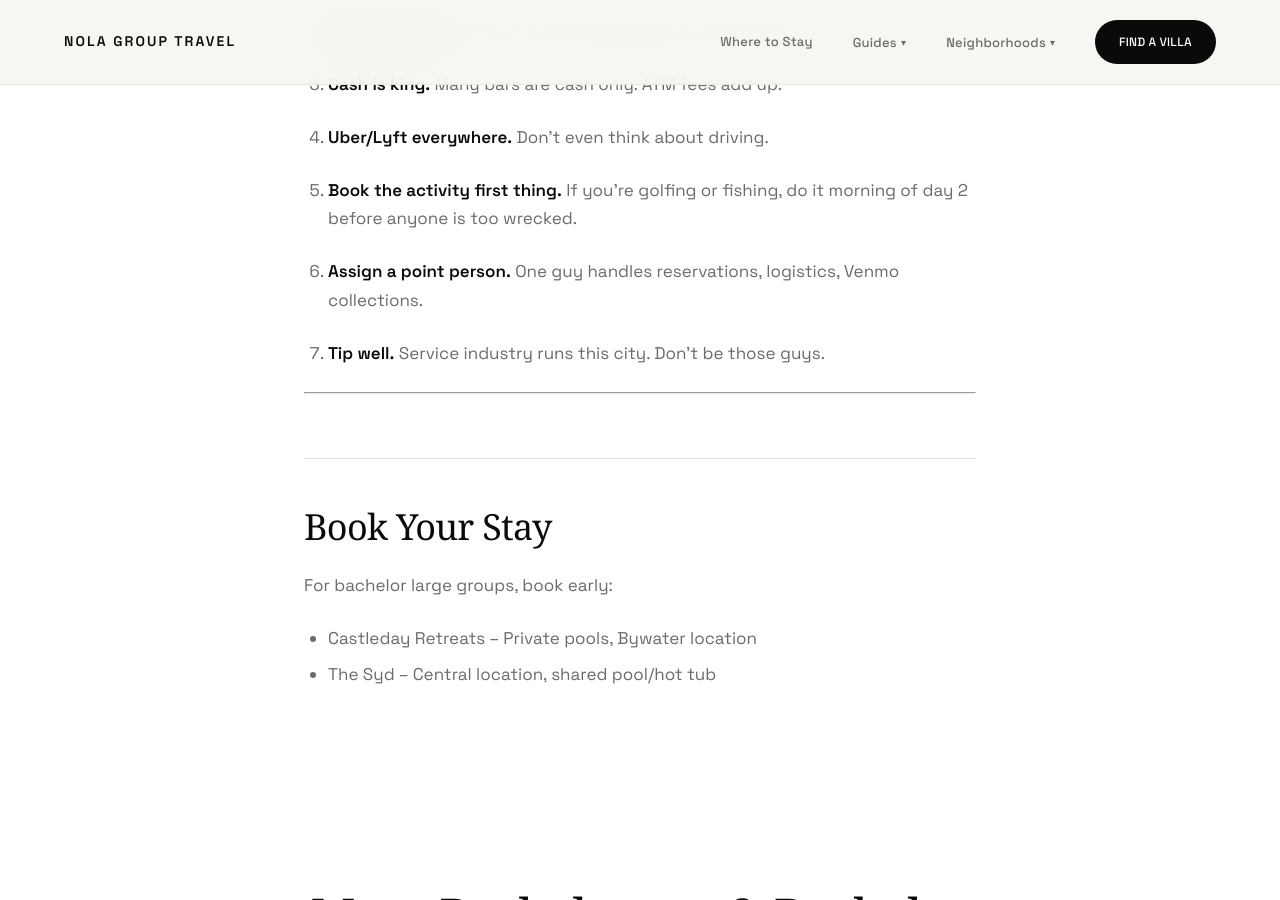
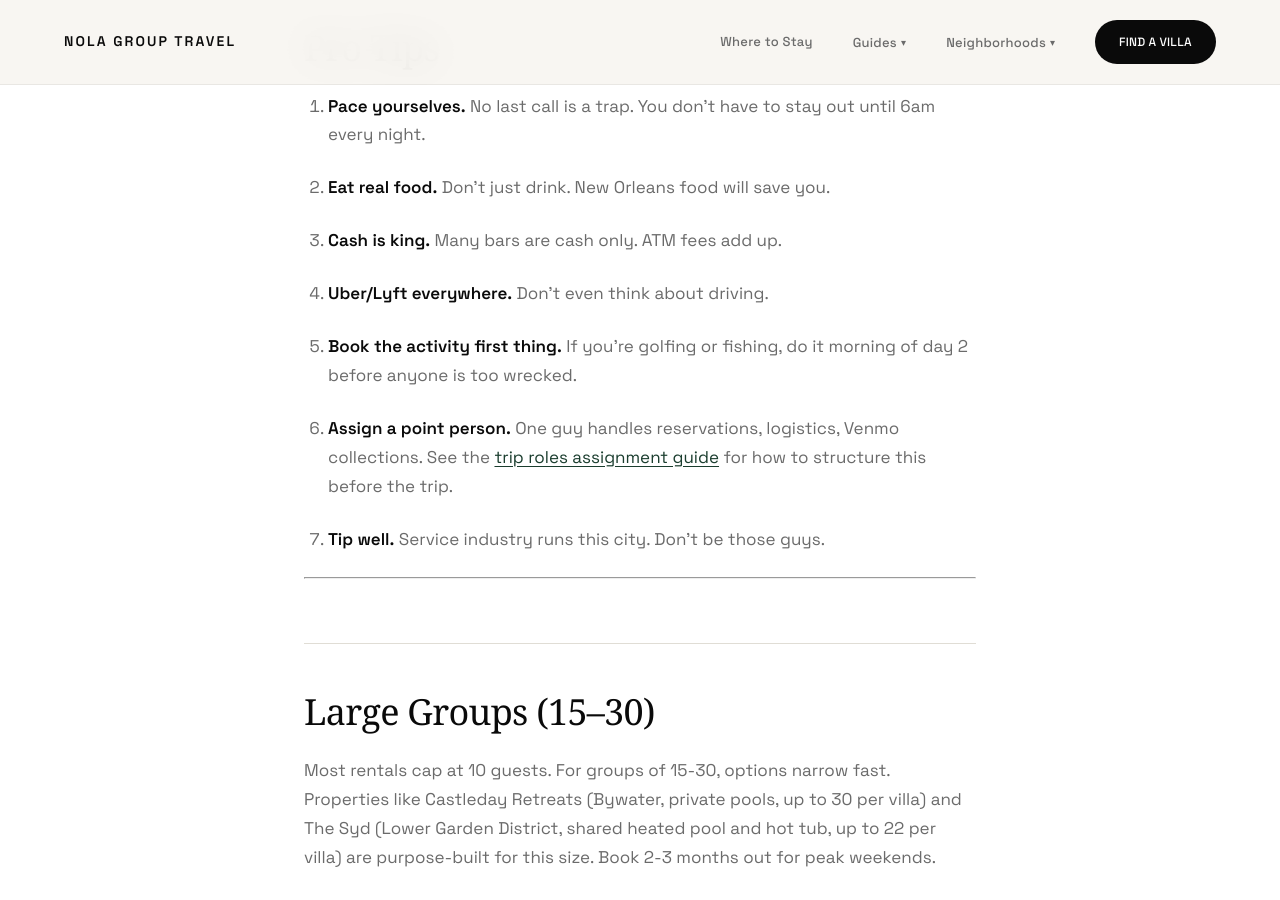
Before and after one commit to sjworth-dev/nola-group-travel, a Jekyll site: the page built from _guides/bachelor-party.md, in a window 1280 px wide and 900 px high, scrolled down 7166 px. Built offline with Jekyll 4.4.1, drawn with Linux system fonts in a browser that asks for light colours; some web fonts are replaced; some of the changed text lies outside the part shown.

Commit message:
expand: refresh bachelor-party.md with internal links and /where-to-stay/ CTA
Added 3 inline internal links (large-group seating guide, Bywater bar crawl
guide, trip roles guide), replaced bare property list at bottom with proper
/where-to-stay/ CTA, fixed intro grammar error, bumped date to 2026-07-05.

```diff
--- a/_guides/bachelor-party.md
+++ b/_guides/bachelor-party.md
@@ -120,6 +120,8 @@ Most rentals cap at 10 guests. For larger groups:
 
 ### Dinner
 
+Make reservations at least three weeks out for groups of 10+. Our [large-group restaurant seating guide](/guides/nola-group-large-group-seating-strategy-guide/) covers which spots have private rooms, how to handle auto-grat, and which places actually want your business vs. tolerate it.
+
 | Restaurant | Vibe | Good for |
 |------------|------|----------|
 | Cochon | Southern, meat-focused | Carnivores |
@@ -150,7 +152,7 @@ It's trashy, loud, and touristy. You're still going. Get it out of your system n
 
 ### Frenchmen Street (The Real Move)
 
-Three blocks of live music clubs. This is where locals actually go.
+Three blocks of live music clubs. This is where locals actually go. For a structured multi-stop night, see the [Bywater and Frenchmen bar crawl guide](/guides/nola-group-bywater-bar-crawl-guide/) for group movement logistics.
 
 **Spots:**
 - The Spotted Cat – Tiny, sweaty, incredible jazz
@@ -189,15 +191,14 @@ Three blocks of live music clubs. This is where locals actually go.
 
 5. **Book the activity first thing.** If you're golfing or fishing, do it morning of day 2 before anyone is too wrecked.
 
-6. **Assign a point person.** One guy handles reservations, logistics, Venmo collections.
+6. **Assign a point person.** One guy handles reservations, logistics, Venmo collections. See the [trip roles assignment guide](/guides/nola-group-trip-roles-assignment-guide/) for how to structure this before the trip.
 
 7. **Tip well.** Service industry runs this city. Don't be those guys.
 
 ---
 
-## Book Your Stay
+## Large Groups (15–30)
 
-For bachelor large groups, book early:
+Most rentals cap at 10 guests. For groups of 15-30, options narrow fast. Properties like Castleday Retreats (Bywater, private pools, up to 30 per villa) and The Syd (Lower Garden District, shared heated pool and hot tub, up to 22 per villa) are purpose-built for this size. Book 2-3 months out for peak weekends.
 
-- Castleday Retreats – Private pools, Bywater location
-- The Syd – Central location, shared pool/hot tub
+[See where to stay for large groups →](/where-to-stay/)
```
Also changed, not shown: other parts of _guides/bachelor-party.md (+2 -2 lines), ROADMAP-ARCHIVE.md (+1 -0 lines).
